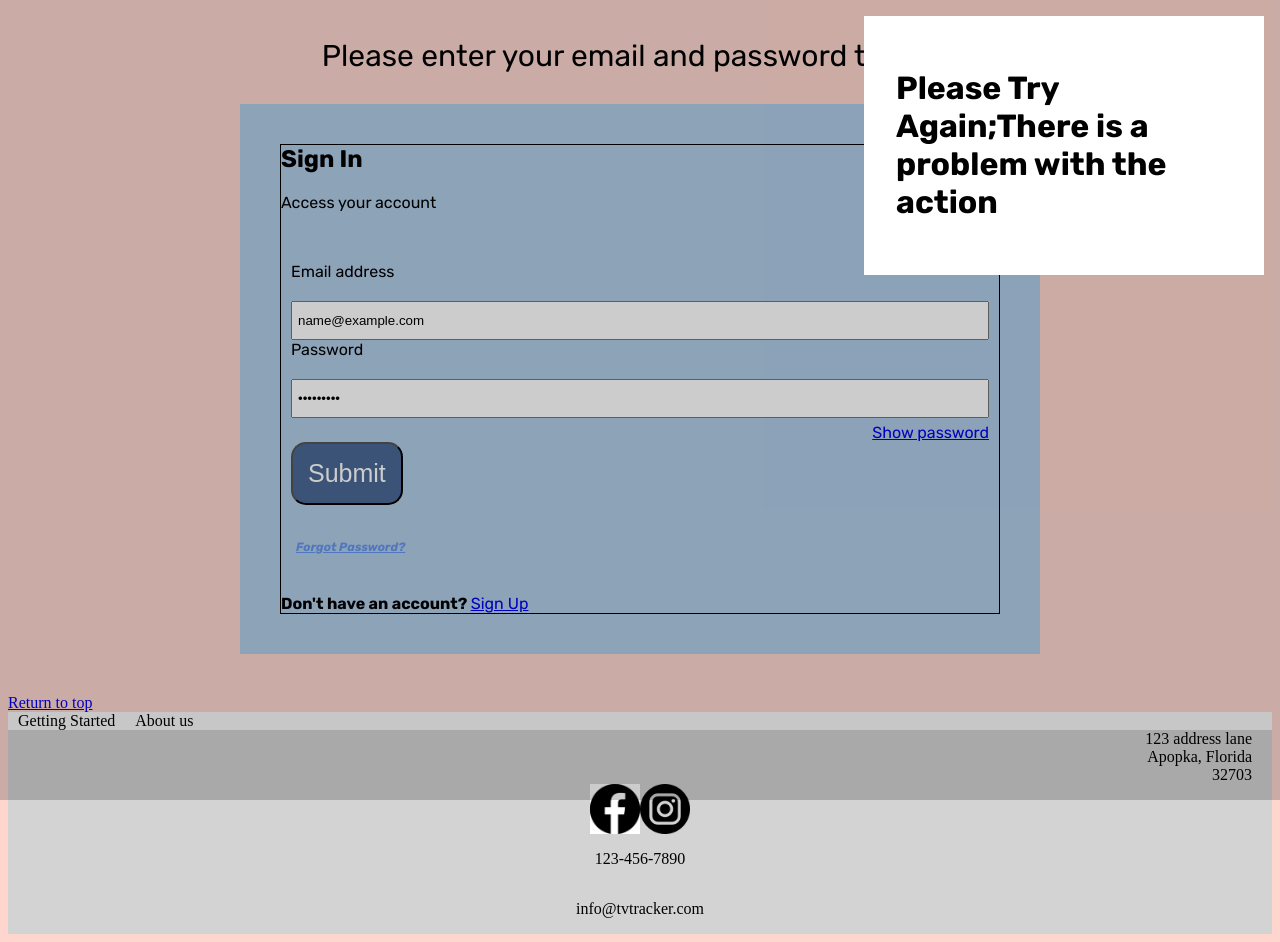
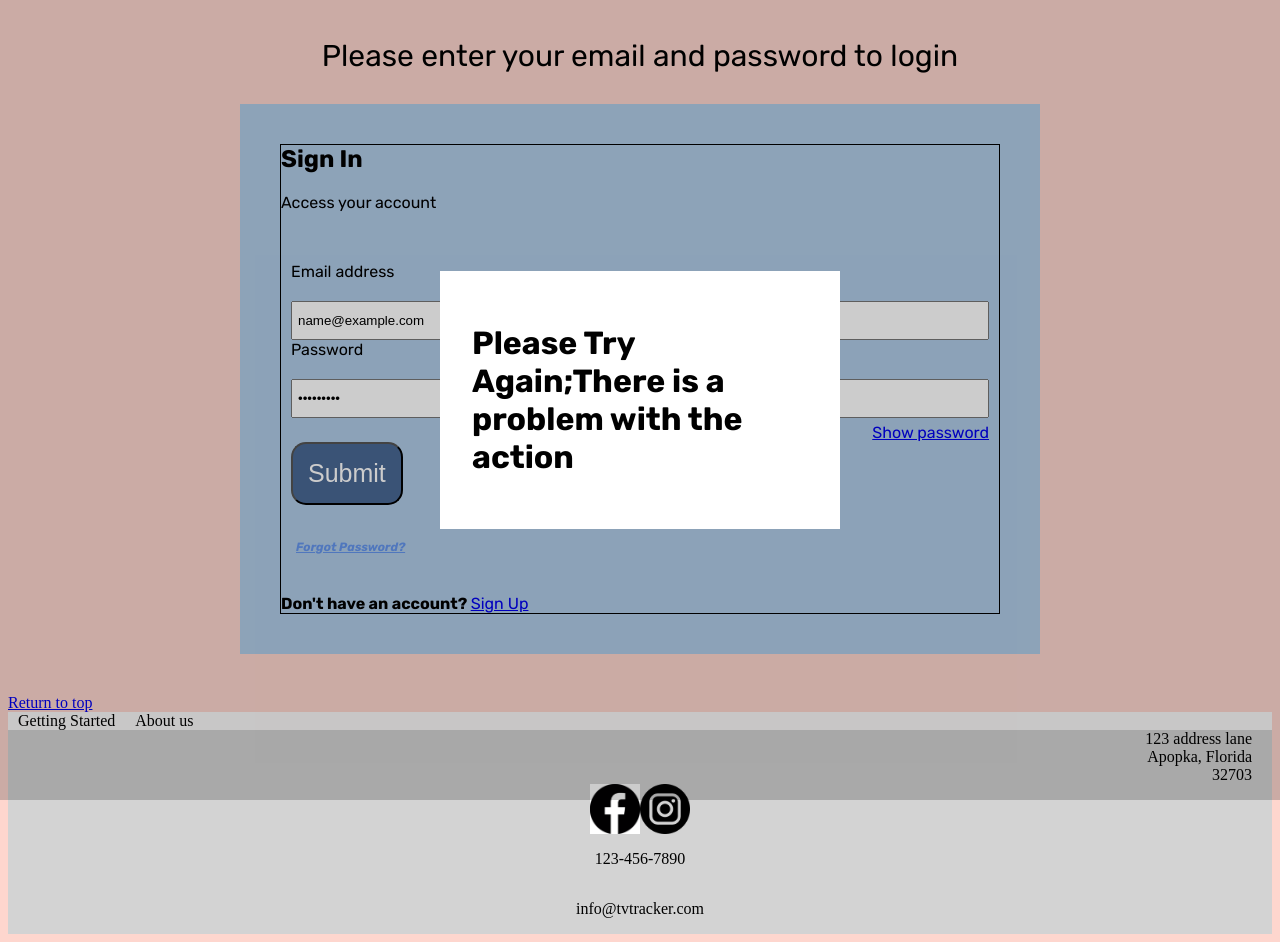
Before and after one commit to Eliaprogrammer/tv_show_tracker_website_app, a React (Vite) app: page /sign_in in a window 1280 px wide. Both pictures are taken after typing "name@example.com", "Sample123" into the empty fields and a click on the button "Submit". Built offline with nearby package versions, Linux system fonts and the light colour scheme; no server answers; a web font is replaced by a local one.

Commit message:
CSS adjustment to the Pop-Up message.

```diff
--- a/src/PopUp.css
+++ b/src/PopUp.css
@@ -17,9 +17,3 @@
     max-width: 400px;
     background: #fff;
 }
-
-.pop_up_inner {
-    position: absolute;
-    top: 16px;
-    right: 16px;
-}
```
